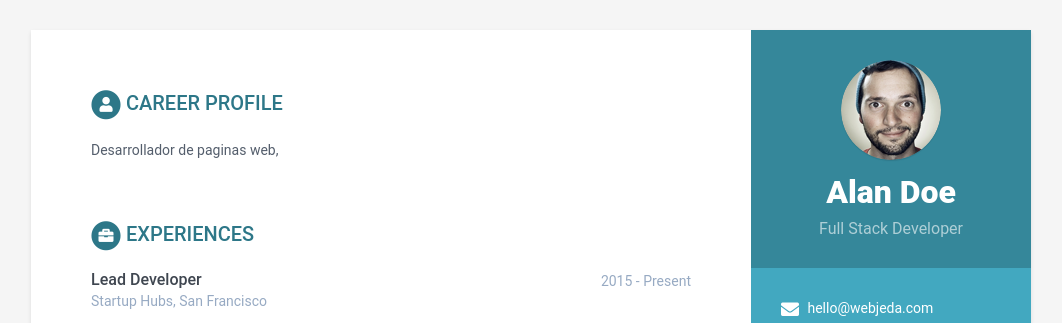
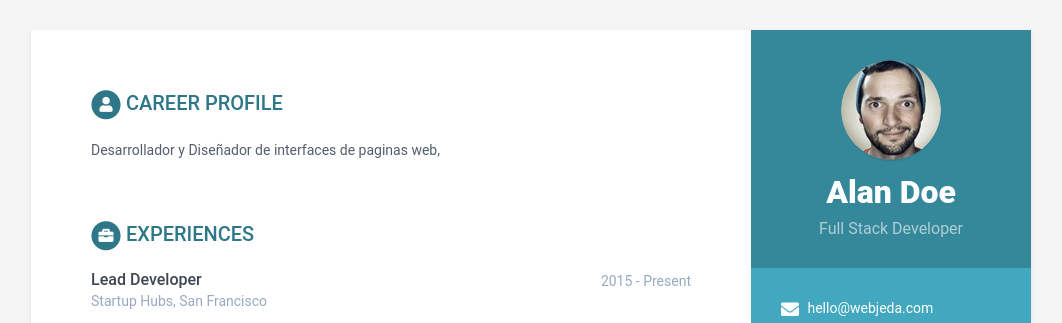
Before and after one commit to KevinC99/good-birch-4e19a, a Jekyll site: the page built from index.html, in a window 1280 px wide. Shown: the top 323 px of the page, without its empty margins (109-1171 px from the left). Built offline with Jekyll 4.4.1, drawn with Linux system fonts in a browser that asks for light colours.

Commit message:
data.yml: updated summary in career-profile

```diff
--- a/_data/data.yml
+++ b/_data/data.yml
@@ -33,7 +33,7 @@ sidebar:
       link: null
 career-profile:
   title: Career Profile
-  summary: ' Desarrollador de paginas web, '
+  summary: ' Desarrollador y Diseñador de interfaces  de paginas web, '
 education:
   - degree: MSc in Computer Science
     university: University of London
```
